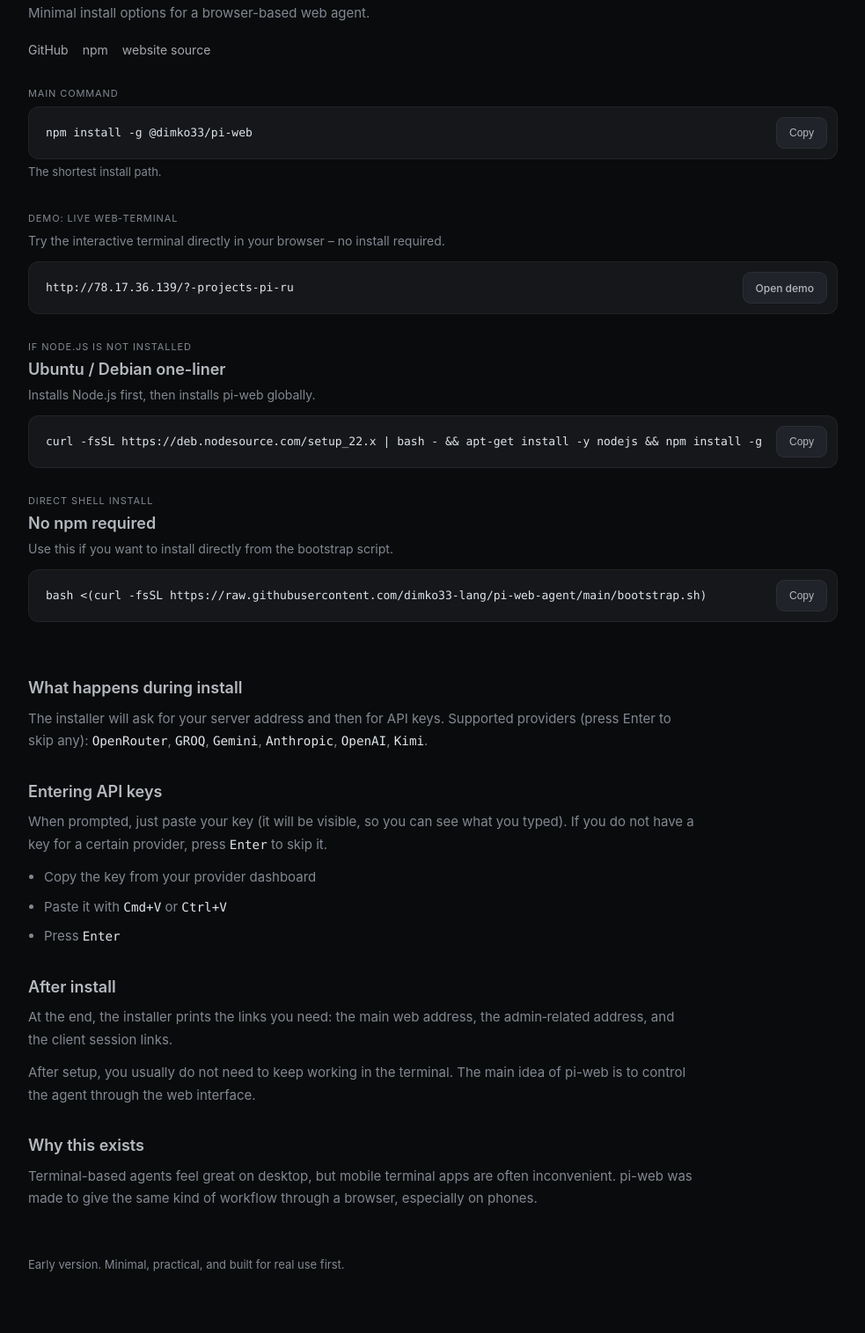
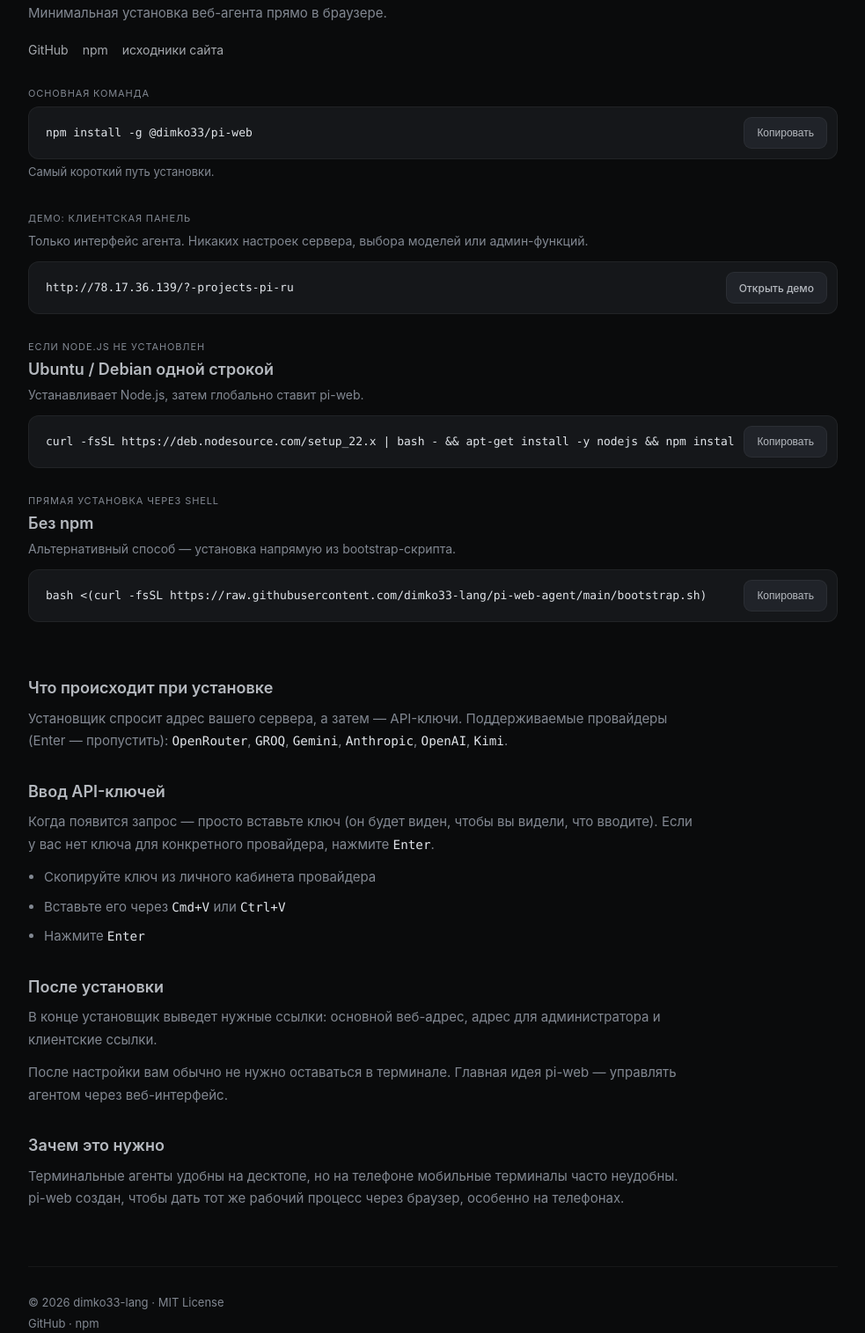
Before and after one commit to dimko33-lang/pi-web, a website: page index.html in a window 1280 px wide. Shown: the part 118-1633 px from the top of the page at 88% size, without its empty margins (148-1131 px from the left). Drawn offline with Linux system fonts and the light colour scheme.

Commit message:
pi-web
Updated text and labels to Russian language.

```diff
--- a/index.html
+++ b/index.html
@@ -1,10 +1,10 @@
 <!doctype html>
-<html lang="en">
+<html lang="ru">
 <head>
   <meta charset="utf-8" />
   <meta name="viewport" content="width=device-width,initial-scale=1" />
   <title>pi-web</title>
-  <meta name="description" content="Minimal install page for pi-web" />
+  <meta name="description" content="Минимальная установка для pi-web, клиентская панель веб-агента" />
   <style>
     :root {
       --bg: #0a0b0c;
@@ -222,9 +222,12 @@
     }
 
     .footer {
-      margin-top: 54px;
+      margin-top: 64px;
+      padding-top: 32px;
+      border-top: 1px solid rgba(255,255,255,0.05);
       font-size: 13px;
       color: var(--muted);
+      text-align: left;
     }
 
     @media (max-width: 640px) {
@@ -262,64 +265,66 @@
   <main class="wrap">
     <div class="brand">pi-web</div>
 
-    <h1>Install pi-web in one command.</h1>
+    <h1>Установка pi-web одной командой</h1>
     <p class="lead">
-      Minimal install options for a browser-based web agent.
+      Минимальная установка веб-агента прямо в браузере.
     </p>
 
     <div class="links">
       <a href="https://github.com/dimko33-lang/pi-web-agent" target="_blank" rel="noreferrer">GitHub</a>
       <a href="https://www.npmjs.com/package/@dimko33/pi-web" target="_blank" rel="noreferrer">npm</a>
-      <a href="https://github.com/dimko33-lang/pi-web" target="_blank" rel="noreferrer">website source</a>
+      <a href="https://github.com/dimko33-lang/pi-web" target="_blank" rel="noreferrer">исходники сайта</a>
     </div>
 
     <section class="main-install">
-      <div class="label">Main command</div>
+      <div class="label">Основная команда</div>
       <div class="cmd">
         <div class="cmd-text" id="cmd1">npm install -g @dimko33/pi-web</div>
-        <button class="copy-btn" onclick="copyCmd('cmd1', this)">Copy</button>
+        <button class="copy-btn" onclick="copyCmd('cmd1', this)">Копировать</button>
       </div>
-      <div class="small-note">The shortest install path.</div>
+      <div class="small-note">Самый короткий путь установки.</div>
     </section>
 
-    <!-- Демо-блок в строгом стиле, без иконок и "попсы" -->
+    <!-- Демо-блок на русском, строгий стиль -->
     <section class="section">
-      <div class="label">Demo: live web‑terminal</div>
-      <div class="desc">Try the interactive terminal directly in your browser – no install required.</div>
+      <div class="label">Демо: клиентская панель</div>
+      <div class="desc">
+        Только интерфейс агента. Никаких настроек сервера, выбора моделей или админ-функций.
+      </div>
       <div class="cmd">
         <div class="cmd-text" id="demoUrl">http://78.17.36.139/?-projects-pi-ru</div>
-        <a href="http://78.17.36.139/?-projects-pi-ru" target="_blank" rel="noopener noreferrer" class="demo-btn">Open demo</a>
+        <a href="http://78.17.36.139/?-projects-pi-ru" target="_blank" rel="noopener noreferrer" class="demo-btn">Открыть демо</a>
       </div>
     </section>
 
     <section class="section">
-      <div class="label">If Node.js is not installed</div>
-      <h2 class="title">Ubuntu / Debian one-liner</h2>
-      <p class="desc">Installs Node.js first, then installs pi-web globally.</p>
+      <div class="label">Если Node.js не установлен</div>
+      <h2 class="title">Ubuntu / Debian одной строкой</h2>
+      <p class="desc">Устанавливает Node.js, затем глобально ставит pi-web.</p>
 
       <div class="cmd">
         <div class="cmd-text" id="cmd2">curl -fsSL https://deb.nodesource.com/setup_22.x | bash - &amp;&amp; apt-get install -y nodejs &amp;&amp; npm install -g @dimko33/pi-web</div>
-        <button class="copy-btn" onclick="copyCmd('cmd2', this)">Copy</button>
+        <button class="copy-btn" onclick="copyCmd('cmd2', this)">Копировать</button>
       </div>
     </section>
 
     <section class="section">
-      <div class="label">Direct shell install</div>
-      <h2 class="title">No npm required</h2>
-      <p class="desc">Use this if you want to install directly from the bootstrap script.</p>
+      <div class="label">Прямая установка через shell</div>
+      <h2 class="title">Без npm</h2>
+      <p class="desc">Альтернативный способ — установка напрямую из bootstrap-скрипта.</p>
 
       <div class="cmd">
         <div class="cmd-text" id="cmd3">bash &lt;(curl -fsSL https://raw.githubusercontent.com/dimko33-lang/pi-web-agent/main/bootstrap.sh)</div>
-        <button class="copy-btn" onclick="copyCmd('cmd3', this)">Copy</button>
+        <button class="copy-btn" onclick="copyCmd('cmd3', this)">Копировать</button>
       </div>
     </section>
 
     <section class="info">
       <div class="info-section">
-        <h2>What happens during install</h2>
+        <h2>Что происходит при установке</h2>
         <p>
-          The installer will ask for your server address and then for API keys.
-          Supported providers (press Enter to skip any): <span class="code-inline">OpenRouter</span>,
+          Установщик спросит адрес вашего сервера, а затем — API-ключи.
+          Поддерживаемые провайдеры (Enter — пропустить): <span class="code-inline">OpenRouter</span>,
           <span class="code-inline">GROQ</span>, <span class="code-inline">Gemini</span>,
           <span class="code-inline">Anthropic</span>, <span class="code-inline">OpenAI</span>,
           <span class="code-inline">Kimi</span>.
@@ -327,41 +332,43 @@
       </div>
 
       <div class="info-section">
-        <h2>Entering API keys</h2>
+        <h2>Ввод API-ключей</h2>
         <p>
-          When prompted, just paste your key (it will be visible, so you can see what you typed).
-          If you do not have a key for a certain provider, press <span class="code-inline">Enter</span> to skip it.
+          Когда появится запрос — просто вставьте ключ (он будет виден, чтобы вы видели, что вводите).
+          Если у вас нет ключа для конкретного провайдера, нажмите <span class="code-inline">Enter</span>.
         </p>
         <ul>
-          <li>Copy the key from your provider dashboard</li>
-          <li>Paste it with <span class="code-inline">Cmd+V</span> or <span class="code-inline">Ctrl+V</span></li>
-          <li>Press <span class="code-inline">Enter</span></li>
+          <li>Скопируйте ключ из личного кабинета провайдера</li>
+          <li>Вставьте его через <span class="code-inline">Cmd+V</span> или <span class="code-inline">Ctrl+V</span></li>
+          <li>Нажмите <span class="code-inline">Enter</span></li>
         </ul>
       </div>
 
       <div class="info-section">
-        <h2>After install</h2>
+        <h2>После установки</h2>
         <p>
-          At the end, the installer prints the links you need:
-          the main web address, the admin‑related address, and the client session links.
+          В конце установщик выведет нужные ссылки: основной веб-адрес, адрес для администратора и клиентские ссылки.
         </p>
         <p>
-          After setup, you usually do not need to keep working in the terminal.
-          The main idea of pi-web is to control the agent through the web interface.
+          После настройки вам обычно не нужно оставаться в терминале. Главная идея pi-web — управлять агентом через веб-интерфейс.
         </p>
       </div>
 
       <div class="info-section">
-        <h2>Why this exists</h2>
+        <h2>Зачем это нужно</h2>
         <p>
-          Terminal-based agents feel great on desktop, but mobile terminal apps are often inconvenient.
-          pi-web was made to give the same kind of workflow through a browser, especially on phones.
+          Терминальные агенты удобны на десктопе, но на телефоне мобильные терминалы часто неудобны.
+          pi-web создан, чтобы дать тот же рабочий процесс через браузер, особенно на телефонах.
         </p>
       </div>
     </section>
 
     <div class="footer">
-      Early version. Minimal, practical, and built for real use first.
+      <div>© 2026 dimko33-lang · MIT License</div>
+      <div style="margin-top: 8px;">
+        <a href="https://github.com/dimko33-lang/pi-web" style="color: var(--muted); text-decoration: none;" target="_blank">GitHub</a> ·
+        <a href="https://www.npmjs.com/package/@dimko33/pi-web" style="color: var(--muted); text-decoration: none;" target="_blank">npm</a>
+      </div>
     </div>
   </main>
 
@@ -372,12 +379,12 @@
 
       try {
         await navigator.clipboard.writeText(text);
-        btn.textContent = "Copied";
+        btn.textContent = "Скопировано";
         setTimeout(() => {
           btn.textContent = original;
         }, 900);
       } catch (e) {
-        btn.textContent = "Error";
+        btn.textContent = "Ошибка";
         setTimeout(() => {
           btn.textContent = original;
         }, 900);
```
